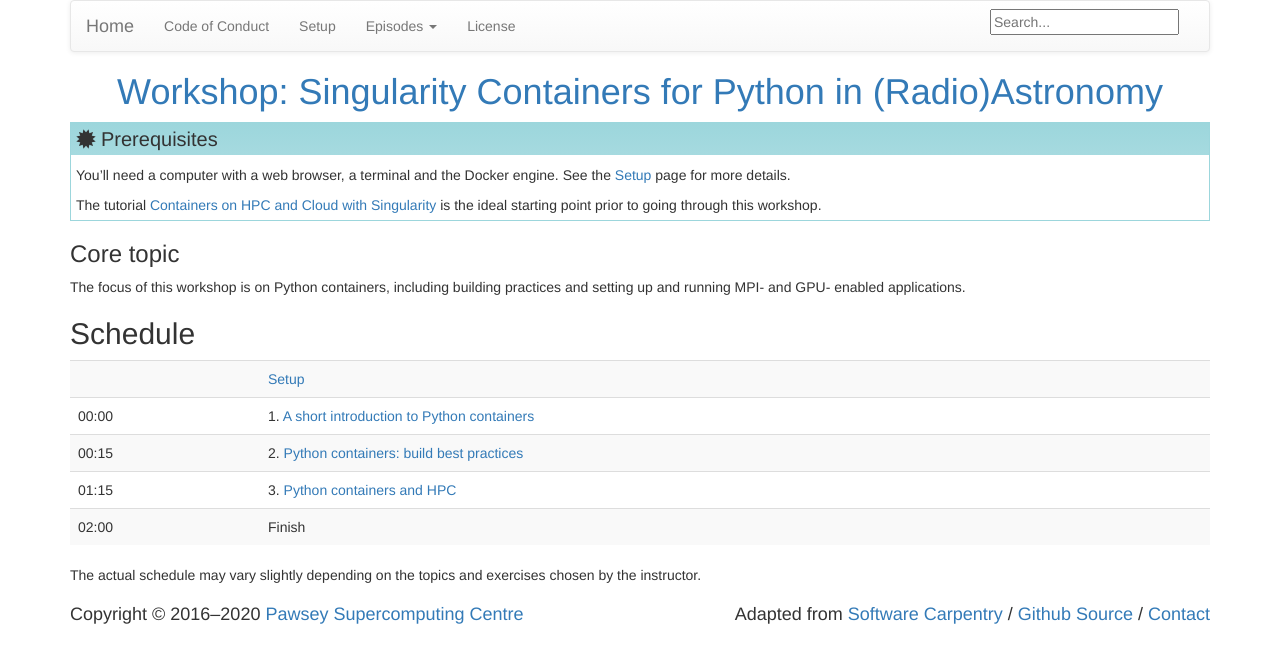
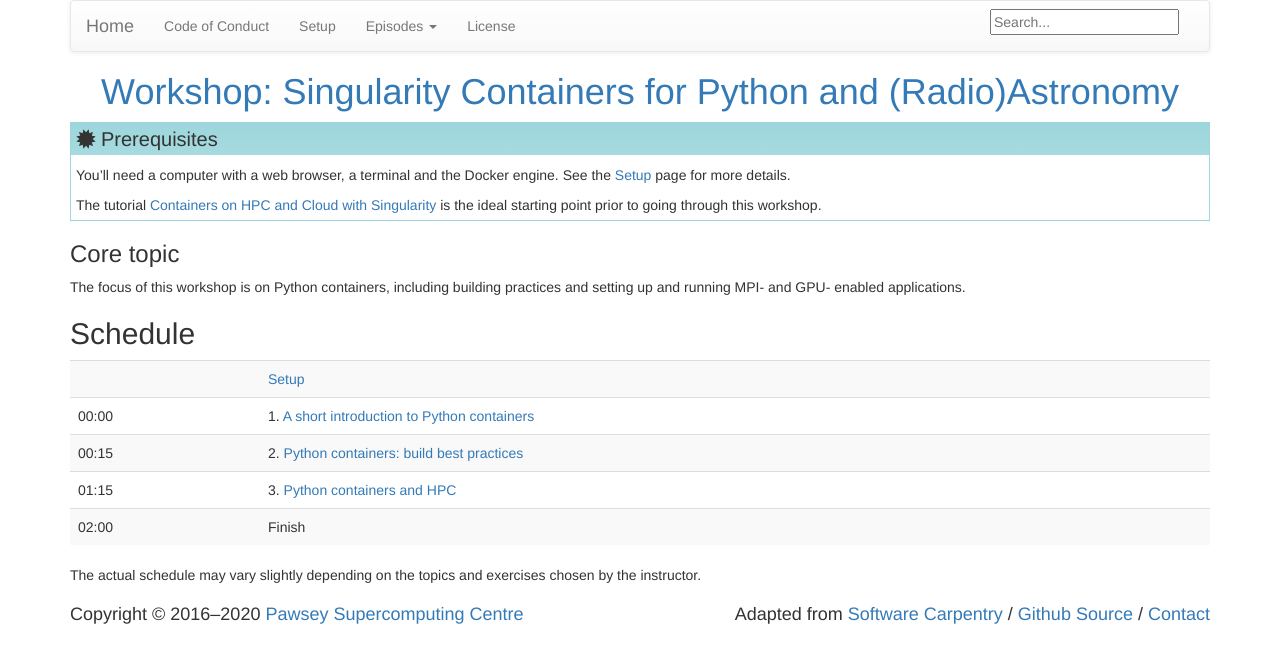
Before and after one commit to PawseySC/containers-astro-python-workshop, a Jekyll site: the page built from index.md, in a window 1280 px wide. Shown: the top 663 px of the page. Built offline with Jekyll 4.4.1, drawn with Linux system fonts in a browser that asks for light colours.

Commit message:
updated title

```diff
--- a/_config.yml
+++ b/_config.yml
@@ -6,7 +6,7 @@
 carpentry: "swc"
 
 # Overall title for pages.
-title: "Workshop: Singularity Containers for Python in (Radio)Astronomy"
+title: "Workshop: Singularity Containers for Python and (Radio)Astronomy"
 
 # Contact.  This *must* include the protocol: if it's an email
 # address, it must look like "mailto:lessons@software-carpentry.org",
```
